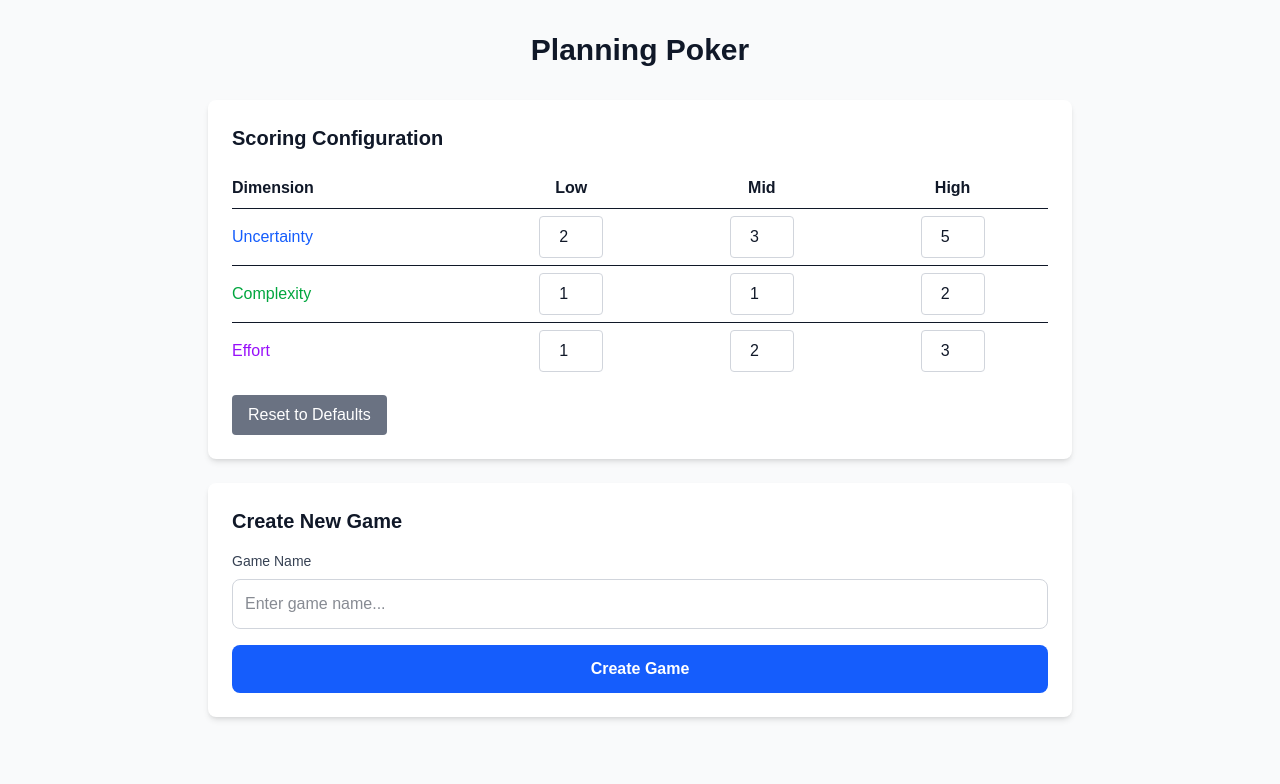
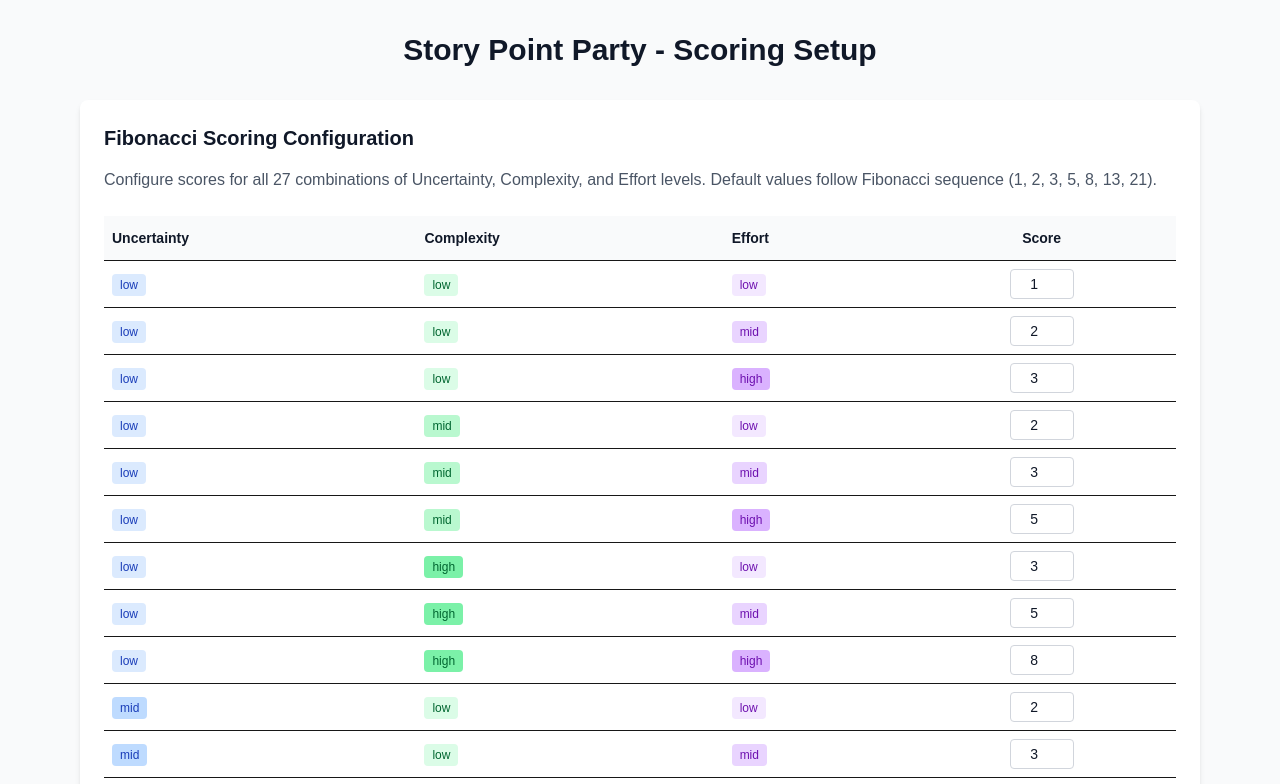
Before and after one commit to treeleaves30760/planning-poker, a Next.js app: page /admin in a window 1280 px wide. Shown: the top 784 px of the page. Built offline with nearby package versions, Linux system fonts and the light colour scheme.

Commit message:
feat: implement Fibonacci scoring system and update UI for game creation

```diff
--- a/src/app/admin/page.tsx
+++ b/src/app/admin/page.tsx
@@ -3,29 +3,29 @@
 import { useState } from "react";
 import { useRouter } from "next/navigation";
 import { ScoreConfig } from "@/types/game";
-import defaultScores from "@/data/defaultScores.json";
+import defaultFibonacciScores from "@/data/defaultFibonacciScores.json";
 
-export default function AdminPage() {
+const levels = ["low", "mid", "high"] as const;
+
+export default function AdminFibonacciPage() {
 	const router = useRouter();
-	const [scoreConfig, setScoreConfig] = useState<ScoreConfig>(defaultScores);
+	const [scoreConfig, setScoreConfig] = useState<ScoreConfig>(
+		defaultFibonacciScores
+	);
 	const [gameName, setGameName] = useState("");
 
-	const handleScoreChange = (
-		dimension: keyof ScoreConfig,
-		level: "low" | "mid" | "high",
-		value: number
-	) => {
+	const handleScoreChange = (combination: string, value: number) => {
 		setScoreConfig((prev) => ({
 			...prev,
-			[dimension]: {
-				...prev[dimension],
-				[level]: value,
+			combinations: {
+				...prev.combinations,
+				[combination]: value,
 			},
 		}));
 	};
 
 	const resetToDefaults = () => {
-		setScoreConfig(defaultScores);
+		setScoreConfig(defaultFibonacciScores);
 	};
 
 	const createGame = async () => {
@@ -70,138 +70,150 @@ export default function AdminPage() {
 		}
 	};
 
-	const ScoreInput = ({
-		dimension,
-		level,
-		value,
-	}: {
-		dimension: keyof ScoreConfig;
-		level: "low" | "mid" | "high";
-		value: number;
-	}) => (
-		<input
-			type="number"
-			min="0"
-			max="100"
-			value={value}
-			onChange={(e) =>
-				handleScoreChange(dimension, level, parseInt(e.target.value) || 0)
-			}
-			className="w-16 p-2 border border-gray-300 rounded text-center"
-		/>
-	);
+	const getCombinationKey = (
+		uncertainty: string,
+		complexity: string,
+		effort: string
+	) => {
+		return `${uncertainty}-${complexity}-${effort}`;
+	};
+
+	const getCombinationScore = (
+		uncertainty: string,
+		complexity: string,
+		effort: string
+	) => {
+		const key = getCombinationKey(uncertainty, complexity, effort);
+		return scoreConfig.combinations?.[key] || 1;
+	};
 
 	return (
 		<div className="min-h-screen bg-gray-50 py-8">
-			<div className="max-w-4xl mx-auto px-4">
+			<div className="max-w-6xl mx-auto px-4">
 				<h1 className="text-3xl font-bold text-gray-900 mb-8 text-center">
-					Planning Poker
+					Story Point Party - Scoring Setup
 				</h1>
 
-				<div className="bg-white rounded-lg shadow-md p-6 mb-6 text-gray-900">
-					<h2 className="text-xl font-semibold mb-4">Scoring Configuration</h2>
+				<div className="bg-white rounded-lg shadow-md p-6 mb-6">
+					<h2 className="text-xl font-semibold mb-4 text-gray-900">
+						Fibonacci Scoring Configuration
+					</h2>
+					<p className="text-gray-600 mb-6">
+						Configure scores for all 27 combinations of Uncertainty, Complexity,
+						and Effort levels. Default values follow Fibonacci sequence (1, 2,
+						3, 5, 8, 13, 21).
+					</p>
 
 					<div className="overflow-x-auto">
-						<table className="w-full">
+						<table className="w-full text-sm">
 							<thead>
-								<tr className="border-b">
-									<th className="text-left py-2">Dimension</th>
-									<th className="text-center py-2">Low</th>
-									<th className="text-center py-2">Mid</th>
-									<th className="text-center py-2">High</th>
+								<tr className="border-b bg-gray-50">
+									<th className="text-left py-3 px-2 font-semibold text-gray-900">
+										Uncertainty
+									</th>
+									<th className="text-left py-3 px-2 font-semibold text-gray-900">
+										Complexity
+									</th>
+									<th className="text-left py-3 px-2 font-semibold text-gray-900">
+										Effort
+									</th>
+									<th className="text-center py-3 px-2 font-semibold text-gray-900">
+										Score
+									</th>
 								</tr>
 							</thead>
 							<tbody>
-								<tr className="border-b">
-									<td className="py-4 font-medium text-blue-600">
-										Uncertainty
-									</td>
-									<td className="text-center">
-										<ScoreInput
-											dimension="uncertainty"
-											level="low"
-											value={scoreConfig.uncertainty.low}
-										/>
-									</td>
-									<td className="text-center">
-										<ScoreInput
-											dimension="uncertainty"
-											level="mid"
-											value={scoreConfig.uncertainty.mid}
-										/>
-									</td>
-									<td className="text-center">
-										<ScoreInput
-											dimension="uncertainty"
-											level="high"
-											value={scoreConfig.uncertainty.high}
-										/>
-									</td>
-								</tr>
-								<tr className="border-b">
-									<td className="py-4 font-medium text-green-600">
-										Complexity
-									</td>
-									<td className="text-center">
-										<ScoreInput
-											dimension="complexity"
-											level="low"
-											value={scoreConfig.complexity.low}
-										/>
-									</td>
-									<td className="text-center">
-										<ScoreInput
-											dimension="complexity"
-											level="mid"
-											value={scoreConfig.complexity.mid}
-										/>
-									</td>
-									<td className="text-center">
-										<ScoreInput
-											dimension="complexity"
-											level="high"
-											value={scoreConfig.complexity.high}
-										/>
-									</td>
-								</tr>
-								<tr>
-									<td className="py-4 font-medium text-purple-600">Effort</td>
-									<td className="text-center">
-										<ScoreInput
-											dimension="effort"
-											level="low"
-											value={scoreConfig.effort.low}
-										/>
-									</td>
-									<td className="text-center">
-										<ScoreInput
-											dimension="effort"
-											level="mid"
-											value={scoreConfig.effort.mid}
-										/>
-									</td>
-									<td className="text-center">
-										<ScoreInput
-											dimension="effort"
-											level="high"
-											value={scoreConfig.effort.high}
-										/>
-									</td>
-								</tr>
+								{levels.map((uncertainty) =>
+									levels.map((complexity) =>
+										levels.map((effort) => {
+											const key = getCombinationKey(
+												uncertainty,
+												complexity,
+												effort
+											);
+											return (
+												<tr key={key} className="border-b hover:bg-gray-50">
+													<td className="py-2 px-2">
+														<span
+															className={`px-2 py-1 rounded text-xs font-medium ${
+																uncertainty === "low"
+																	? "bg-blue-100 text-blue-800"
+																	: uncertainty === "mid"
+																	? "bg-blue-200 text-blue-800"
+																	: "bg-blue-300 text-blue-800"
+															}`}
+														>
+															{uncertainty}
+														</span>
+													</td>
+													<td className="py-2 px-2">
+														<span
+															className={`px-2 py-1 rounded text-xs font-medium ${
+																complexity === "low"
+																	? "bg-green-100 text-green-800"
+																	: complexity === "mid"
+																	? "bg-green-200 text-green-800"
+																	: "bg-green-300 text-green-800"
+															}`}
+														>
+															{complexity}
+														</span>
+													</td>
+													<td className="py-2 px-2">
+														<span
+															className={`px-2 py-1 rounded text-xs font-medium ${
+																effort === "low"
+																	? "bg-purple-100 text-purple-800"
+																	: effort === "mid"
+																	? "bg-purple-200 text-purple-800"
+																	: "bg-purple-300 text-purple-800"
+															}`}
+														>
+															{effort}
+														</span>
+													</td>
+													<td className="py-2 px-2 text-center text-gray-900">
+														<input
+															type="number"
+															min="0"
+															max="100"
+															value={getCombinationScore(
+																uncertainty,
+																complexity,
+																effort
+															)}
+															onChange={(e) =>
+																handleScoreChange(
+																	key,
+																	parseInt(e.target.value) || 0
+																)
+															}
+															className="w-16 p-1 border border-gray-300 rounded text-center"
+														/>
+													</td>
+												</tr>
+											);
+										})
+									)
+								)}
 							</tbody>
 						</table>
 					</div>
 
-					<button
-						onClick={resetToDefaults}
-						className="mt-4 px-4 py-2 bg-gray-500 text-white rounded hover:bg-gray-600"
-					>
-						Reset to Defaults
-					</button>
+					<div className="mt-6 flex gap-4">
+						<button
+							onClick={resetToDefaults}
+							className="px-4 py-2 bg-gray-500 text-white rounded hover:bg-gray-600"
+						>
+							Reset to Fibonacci Defaults
+						</button>
+					</div>
 				</div>
 
-				<div className="bg-white rounded-lg shadow-md p-6 text-gray-900">
-					<h2 className="text-xl font-semibold mb-4">Create New Game</h2>
+				<div className="bg-white rounded-lg shadow-md p-6">
+					<h2 className="text-xl font-semibold mb-4 text-gray-900">
+						Create New Game
+					</h2>
 
 					<div className="mb-4">
 						<label className="block text-sm font-medium text-gray-700 mb-2">
@@ -212,7 +224,7 @@ export default function AdminPage() {
 							value={gameName}
 							onChange={(e) => setGameName(e.target.value)}
 							placeholder="Enter game name..."
-							className="w-full p-3 border border-gray-300 rounded-lg focus:ring-2 focus:ring-blue-500 focus:border-transparent"
+							className="w-full p-3 border border-gray-300 rounded-lg focus:ring-2 focus:ring-blue-500 focus:border-transparent text-gray-900"
 						/>
 					</div>
 
@@ -220,7 +232,7 @@ export default function AdminPage() {
 						onClick={createGame}
 						className="w-full py-3 bg-blue-600 text-white rounded-lg hover:bg-blue-700 font-semibold"
 					>
-						Create Game
+						Create Game with Fibonacci Scoring
 					</button>
 				</div>
 			</div>
--- a/src/app/game/[gameId]/admin/page.tsx
+++ b/src/app/game/[gameId]/admin/page.tsx
@@ -4,6 +4,7 @@ import { useState, useEffect } from "react";
 import { useParams } from "next/navigation";
 import { Task, Vote } from "@/types/game";
 import { useGameState } from "@/hooks/useGameState";
+import { getScoreForVote } from "@/utils/scoreCalculation";
 
 export default function AdminGamePage() {
 	const params = useParams();
@@ -82,14 +83,9 @@ export default function AdminGamePage() {
 		setTaskDescription("");
 	};
 
-	const getScoreForVote = (vote: Vote) => {
+	const getVoteScore = (vote: Vote) => {
 		if (!game) return 0;
-		const { scoreConfig } = game;
-		return (
-			scoreConfig.uncertainty[vote.uncertainty] +
-			scoreConfig.complexity[vote.complexity] +
-			scoreConfig.effort[vote.effort]
-		);
+		return getScoreForVote(vote, game.scoreConfig);
 	};
 
 	if (isLoading) {
@@ -265,8 +261,7 @@ export default function AdminGamePage() {
 												<td className="text-center">
 													{game.currentTask?.revealed ? (
 														<span className="px-2 py-1 bg-blue-100 text-blue-800 rounded text-sm">
-															{vote.uncertainty} (
-															{game.scoreConfig.uncertainty[vote.uncertainty]})
+															{vote.uncertainty}
 														</span>
 													) : (
 														<span className="px-2 py-1 bg-gray-200 text-gray-600 rounded text-sm">
@@ -277,8 +272,7 @@ export default function AdminGamePage() {
 												<td className="text-center">
 													{game.currentTask?.revealed ? (
 														<span className="px-2 py-1 bg-green-100 text-green-800 rounded text-sm">
-															{vote.complexity} (
-															{game.scoreConfig.complexity[vote.complexity]})
+															{vote.complexity}
 														</span>
 													) : (
 														<span className="px-2 py-1 bg-gray-200 text-gray-600 rounded text-sm">
@@ -289,8 +283,7 @@ export default function AdminGamePage() {
 												<td className="text-center">
 													{game.currentTask?.revealed ? (
 														<span className="px-2 py-1 bg-purple-100 text-purple-800 rounded text-sm">
-															{vote.effort} (
-															{game.scoreConfig.effort[vote.effort]})
+															{vote.effort}
 														</span>
 													) : (
 														<span className="px-2 py-1 bg-gray-200 text-gray-600 rounded text-sm">
@@ -300,7 +293,7 @@ export default function AdminGamePage() {
 												</td>
 												<td className="text-center font-bold">
 													{game.currentTask?.revealed
-														? getScoreForVote(vote)
+														? getVoteScore(vote)
 														: "?"}
 												</td>
 											</tr>
@@ -334,7 +327,7 @@ export default function AdminGamePage() {
 										{game.completedTasks.length > 0 ? Math.round(
 											game.completedTasks.reduce((taskSum, task) =>
 												taskSum + (task.votes.length > 0 ?
-													task.votes.reduce((voteSum, vote) => voteSum + getScoreForVote(vote), 0) / task.votes.length : 0
+													task.votes.reduce((voteSum, vote) => voteSum + getVoteScore(vote), 0) / task.votes.length : 0
 												), 0) / game.completedTasks.length * 10
 										) / 10 : 0}
 									</div>
@@ -375,26 +368,26 @@ export default function AdminGamePage() {
 															<td className="py-1 font-medium">{vote.username}</td>
 															<td className="text-center">
 																<span className="px-1 py-0.5 bg-blue-100 text-blue-800 rounded text-xs">
-																	{vote.uncertainty} ({game.scoreConfig.uncertainty[vote.uncertainty]})
+																	{vote.uncertainty}
 																</span>
 															</td>
 															<td className="text-center">
 																<span className="px-1 py-0.5 bg-green-100 text-green-800 rounded text-xs">
-																	{vote.complexity} ({game.scoreConfig.complexity[vote.complexity]})
+																	{vote.complexity}
 																</span>
 															</td>
 															<td className="text-center">
 																<span className="px-1 py-0.5 bg-purple-100 text-purple-800 rounded text-xs">
-																	{vote.effort} ({game.scoreConfig.effort[vote.effort]})
+																	{vote.effort}
 																</span>
 															</td>
-															<td className="text-center font-bold">{getScoreForVote(vote)}</td>
+															<td className="text-center font-bold">{getVoteScore(vote)}</td>
 														</tr>
 													))}
 												</tbody>
 											</table>
 											<div className="mt-2 text-sm text-gray-600">
-												Average Score: {Math.round(task.votes.reduce((sum, vote) => sum + getScoreForVote(vote), 0) / task.votes.length * 10) / 10}
+												Average Score: {Math.round(task.votes.reduce((sum, vote) => sum + getVoteScore(vote), 0) / task.votes.length * 10) / 10}
 											</div>
 										</div>
 									)}
--- /dev/null
+++ b/src/data/defaultFibonacciScores.json
@@ -0,0 +1,31 @@
+{
+  "combinations": {
+    "low-low-low": 1,
+    "low-low-mid": 2,
+    "low-low-high": 3,
+    "low-mid-low": 2,
+    "low-mid-mid": 3,
+    "low-mid-high": 5,
+    "low-high-low": 3,
+    "low-high-mid": 5,
+    "low-high-high": 8,
+    "mid-low-low": 2,
+    "mid-low-mid": 3,
+    "mid-low-high": 5,
+    "mid-mid-low": 3,
+    "mid-mid-mid": 5,
+    "mid-mid-high": 8,
+    "mid-high-low": 5,
+    "mid-high-mid": 8,
+    "mid-high-high": 13,
+    "high-low-low": 3,
+    "high-low-mid": 5,
+    "high-low-high": 8,
+    "high-mid-low": 5,
+    "high-mid-mid": 8,
+    "high-mid-high": 13,
+    "high-high-low": 8,
+    "high-high-mid": 13,
+    "high-high-high": 21
+  }
+}
--- a/src/types/game.ts
+++ b/src/types/game.ts
@@ -1,18 +1,23 @@
 export interface ScoreConfig {
-  uncertainty: {
+  // Legacy format for backward compatibility
+  uncertainty?: {
     low: number;
     mid: number;
     high: number;
   };
-  complexity: {
+  complexity?: {
     low: number;
     mid: number;
     high: number;
   };
-  effort: {
+  effort?: {
     low: number;
     mid: number;
     high: number;
+  };
+  // New combination-based scoring system
+  combinations?: {
+    [key: string]: number; // Key format: "uncertainty-complexity-effort" (e.g., "low-mid-high")
   };
 }
 
--- /dev/null
+++ b/src/utils/scoreCalculation.ts
@@ -0,0 +1,27 @@
+import { ScoreConfig, Vote } from '@/types/game';
+
+export function calculateScore(
+  uncertainty: 'low' | 'mid' | 'high',
+  complexity: 'low' | 'mid' | 'high',
+  effort: 'low' | 'mid' | 'high',
+  scoreConfig: ScoreConfig
+): number {
+  // New combination-based scoring
+  if (scoreConfig.combinations) {
+    const key = `${uncertainty}-${complexity}-${effort}`;
+    return scoreConfig.combinations[key] || 1;
+  }
+
+  // Legacy scoring for backward compatibility
+  if (scoreConfig.uncertainty && scoreConfig.complexity && scoreConfig.effort) {
+    return scoreConfig.uncertainty[uncertainty] +
+           scoreConfig.complexity[complexity] +
+           scoreConfig.effort[effort];
+  }
+
+  return 1;
+}
+
+export function getScoreForVote(vote: Vote, scoreConfig: ScoreConfig): number {
+  return calculateScore(vote.uncertainty, vote.complexity, vote.effort, scoreConfig);
+}
```
Also changed, not shown: src/app/game/[gameId]/play/page.tsx (+26 -60 lines), src/app/page.tsx (+9 -2 lines).
